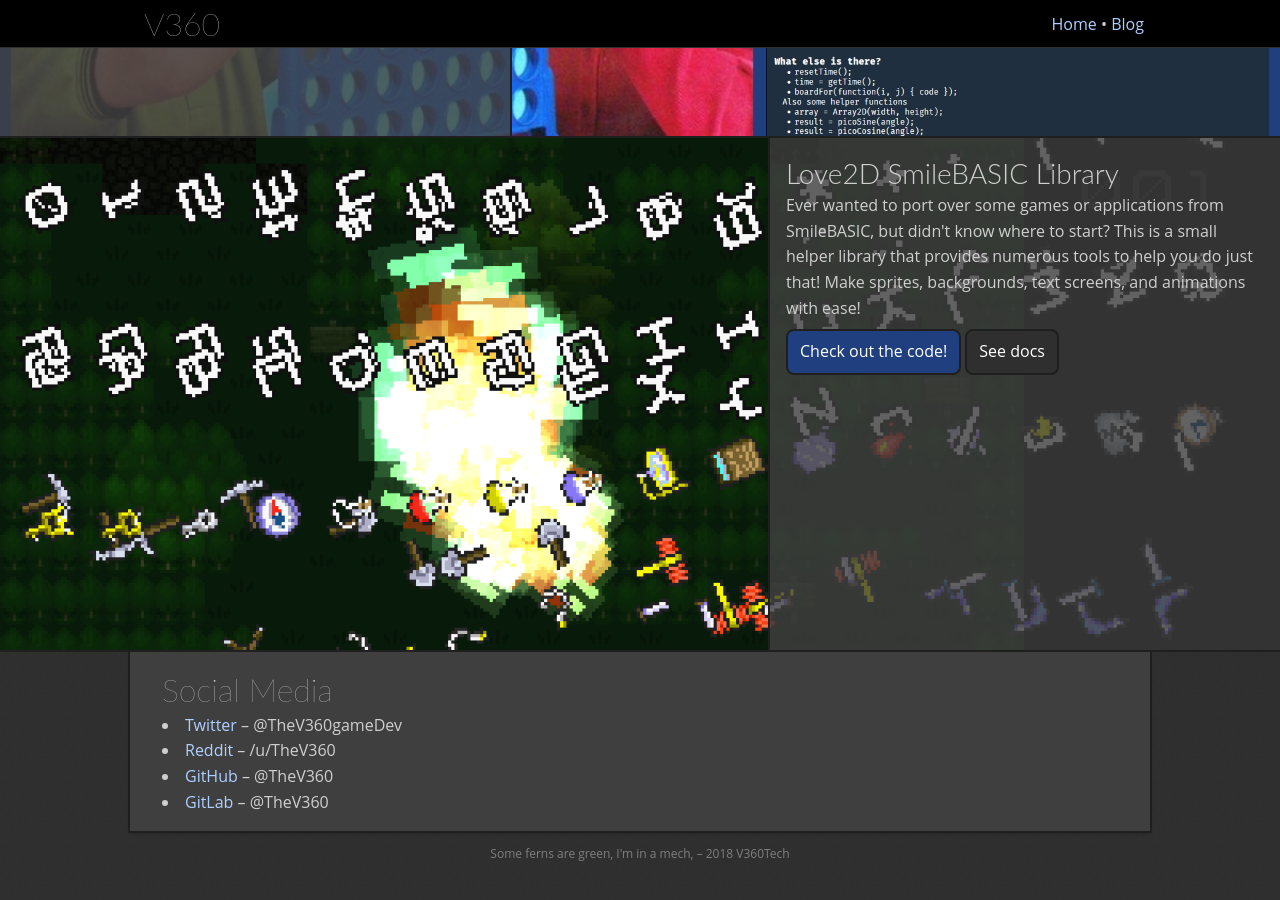
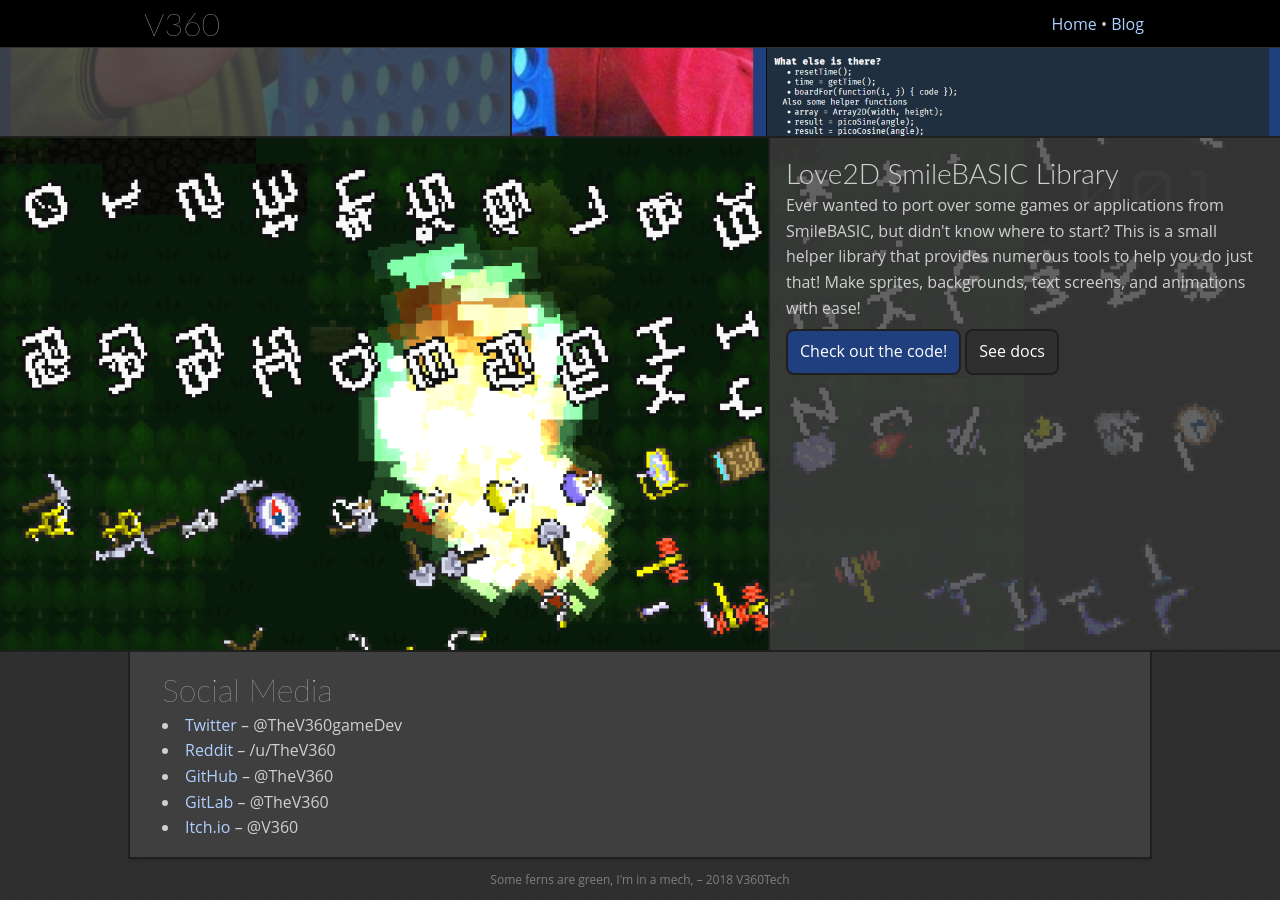
Before and after one commit to TheV360/thev360.github.io, a Jekyll site: the page built from index.html, in a window 1280 px wide and 900 px high, scrolled down 1615 px. Built offline with Jekyll 4.4.1, drawn with Linux system fonts in a browser that asks for light colours; before the commit the page ends 2490 px from its top, so only the background shows below that.

Commit message:
Linked itch.io, for future plans

```diff
--- a/index.html
+++ b/index.html
@@ -43,10 +43,11 @@ title: Home
 			</div>
 			<div class="container">
 				<h2>Social Media</h2>
-				<ul class="grid2">
+				<ul>
 					<li><a href="https://twitter.com/TheV360gameDev">Twitter</a><span class="unimportant"> &ndash; @TheV360gameDev</span></li>
 					<li><a href="https://reddit.com/u/TheV360">Reddit</a><span class="unimportant"> &ndash; /u/TheV360</span></li>
 					<li><a href="https://github.com/TheV360">GitHub</a><span class="unimportant"> &ndash; @TheV360</span></li>
 					<li><a href="https://gitlab.com/TheV360">GitLab</a><span class="unimportant"> &ndash; @TheV360</span></li>
+					<li><a href="https://v360.itch.io/">Itch.io</a><span class="unimportant"> &ndash; @V360</span></li>
 				</ul>
 			</div>
```
